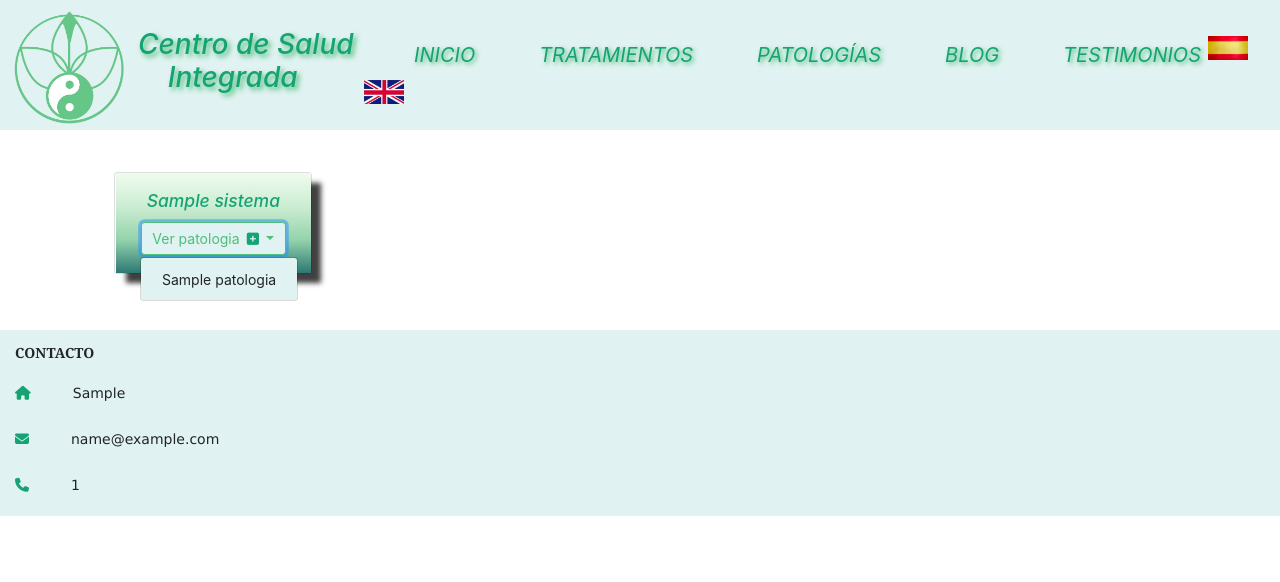
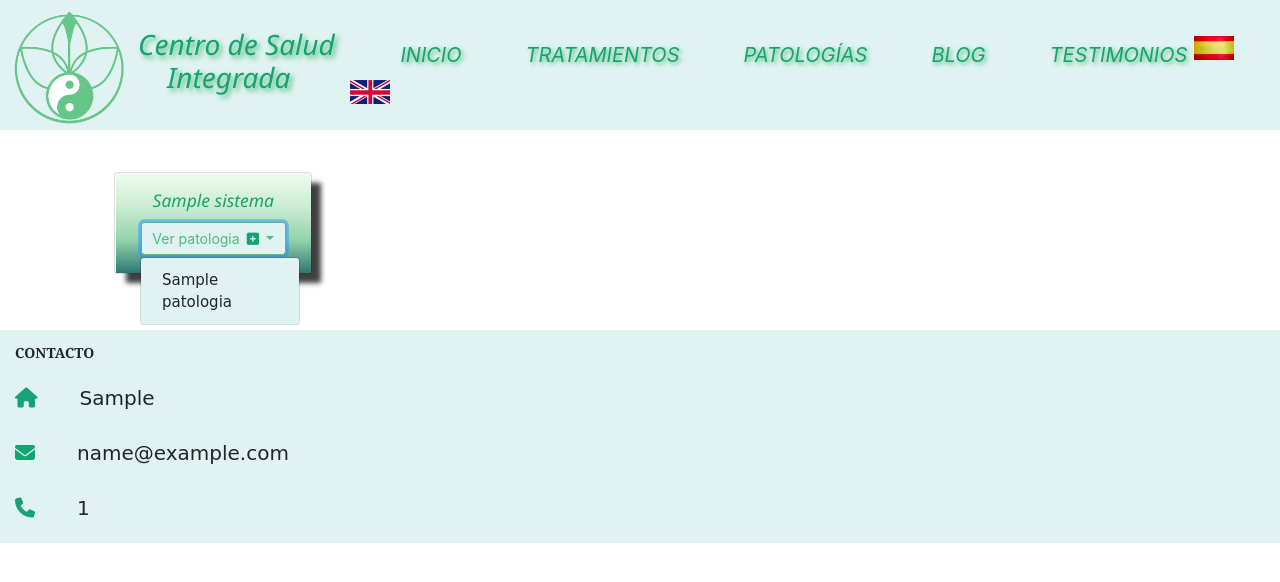
Before and after one commit to EstherRM85/NATUROPATIA, a Django app: page /es/home/patologias/ in a window 1280 px wide, after a click on "Ver patologia". Shown: the top 582 px of the page. Run offline with Django 3.2, Linux system fonts and the light colour scheme; tables that the repository leaves empty hold one stand-in row (values such as "Sample post"); some libraries are stand-ins or nearby versions.

Commit message:
Fuente
Cambio de fuente

```diff
--- a/proyecto/app/static/css/style.css
+++ b/proyecto/app/static/css/style.css
@@ -146,8 +146,10 @@ img:hover {
     margin-bottom: 20px;
     padding: 20px;
     border-radius: 25px 0;
-    color: #474747;
+    color: #7A7A7A;
     background-color: #e0f2f1;
+    font-family: "Comic Sans MS", cursive, sans-serif;
+    font-size: 15px;
 }
 
 
@@ -240,3 +242,14 @@ h5.widget-title {
 .fas {
     color: #16a374;
 }
+
+p {
+    font-family: "Comic Sans MS", cursive, sans-serif;
+    font-size: 20px;
+}
+
+.dropdown-item-text {
+    font-family: "Comic Sans MS", cursive, sans-serif;
+    font-size: 15px;
+    color: #7A7A7A;
+}
--- a/proyecto/templates/app/patologias.html
+++ b/proyecto/templates/app/patologias.html
@@ -15,7 +15,7 @@
 
                         <div class="dropdown-menu">
                             {% for y in p.patologias.all %}
-                            <span class="dropdown-item-text">{{ y.nombrepatologia }}</span> {% endfor %}
+                            <span class="dropdown-item-text ">{{ y.nombrepatologia }}</span> {% endfor %}
                         </div>
                     </div>
                 </div>
--- a/proyecto/templates/base.html
+++ b/proyecto/templates/base.html
@@ -9,6 +9,7 @@
     <meta name="viewport" content="width=device-width, initial-scale=1.0">
 
     <!-- Hojas de estilo -->
+    <link rel="stylesheet" href="https://www.w3schools.com/w3css/4/w3.css">
     <link rel="stylesheet" href="https://cdnjs.cloudflare.com/ajax/libs/animate.css/4.0.0/animate.min.css" />
     <link rel="stylesheet" href="{% static 'css/style.css' %}" />
     <link rel="stylesheet" href="https://maxcdn.bootstrapcdn.com/bootstrap/4.4.1/css/bootstrap.min.css">
```
Also changed, not shown: proyecto/templates/app/index.html (+5 -5 lines).
